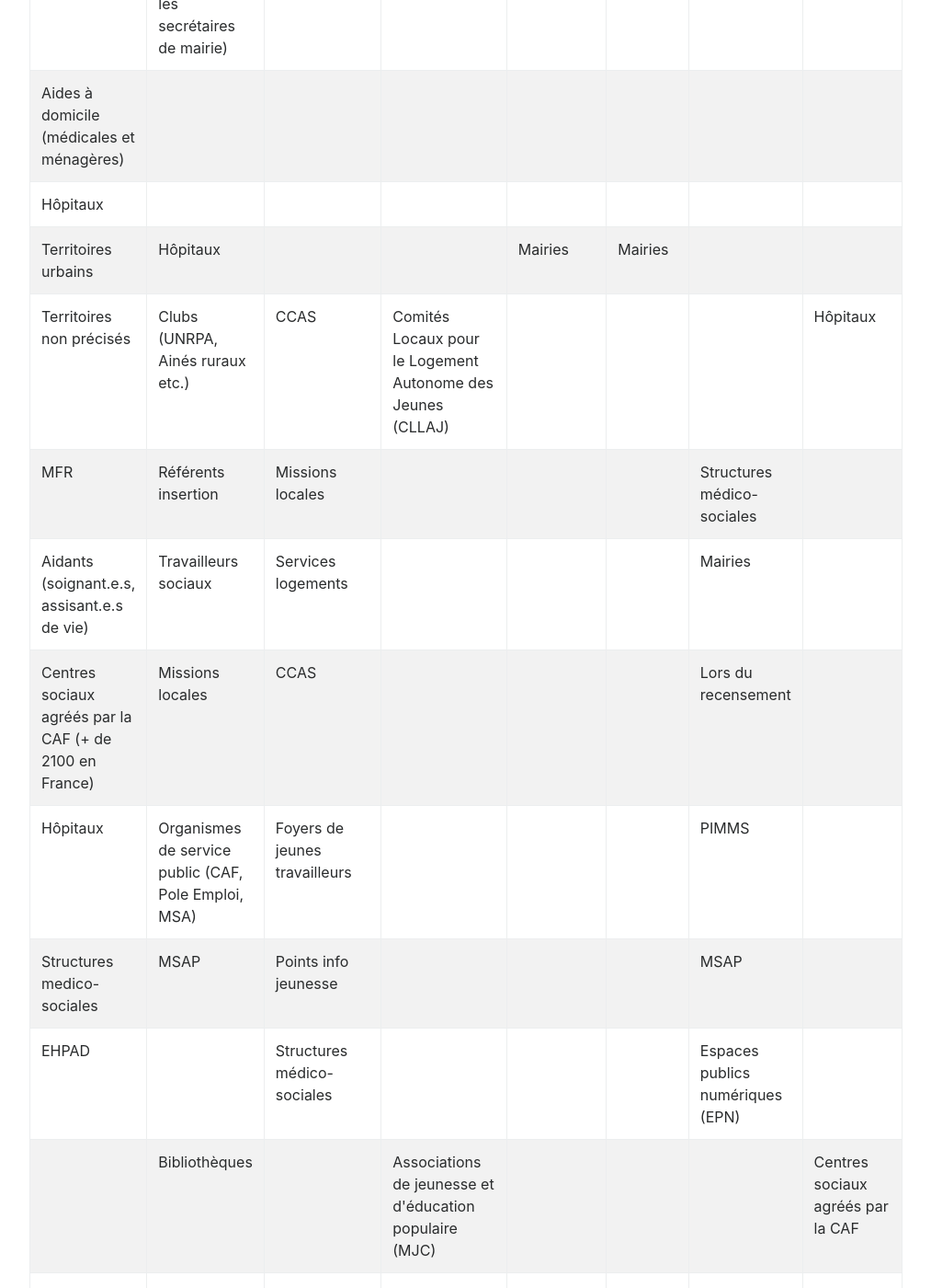
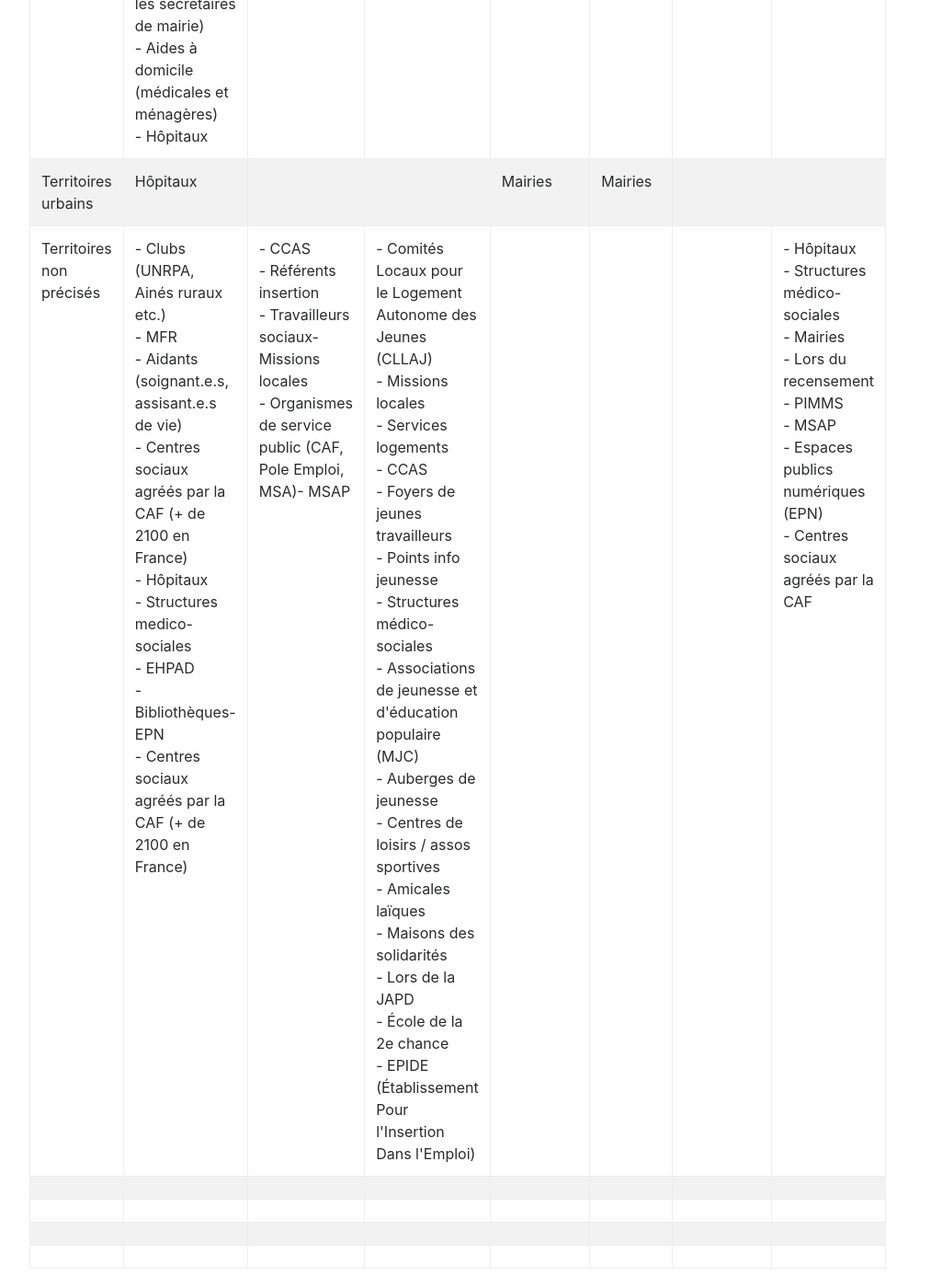
Before and after one commit to SocieteNumerique/societenumerique.github.io-old, a Jekyll site: the page built from _livrables/1_matrice.md, in a window 1280 px wide and 1400 px high, scrolled down 670 px. Shown: the whole window at 92% size, without its empty margins (31-1044 px from the left). Built offline with Jekyll 4.4.1, drawn with Linux system fonts in a browser that asks for light colours; nearby versions of some CDN libraries; some of the changed text lies outside the part shown.

Commit message:
Update 1_matrice.md

```diff
--- a/_livrables/1_matrice.md
+++ b/_livrables/1_matrice.md
@@ -27,31 +27,11 @@
     </tr>
     <tr>
       <td>Territoires ruraux</td>
-      <td>Mairie (via les maires mais surtout les secrétaires de mairie)</td>
+      <td>- Mairie (via les maires mais surtout les secrétaires de mairie)<br>- Aides à domicile (médicales et ménagères)<br>- Hôpitaux</td>
       <td></td>
       <td>Foyers ruraux</td>
       <td>Mairies</td>
       <td>Mairies</td>
-      <td></td>
-      <td></td>
-    </tr>
-    <tr>
-      <td>Aides à domicile (médicales et ménagères)</td>
-      <td></td>
-      <td></td>
-      <td></td>
-      <td></td>
-      <td></td>
-      <td></td>
-      <td></td>
-    </tr>
-    <tr>
-      <td>Hôpitaux</td>
-      <td></td>
-      <td></td>
-      <td></td>
-      <td></td>
-      <td></td>
       <td></td>
       <td></td>
     </tr>
@@ -67,99 +47,19 @@
     </tr>
     <tr>
       <td>Territoires non précisés</td>
-      <td>Clubs (UNRPA, Ainés ruraux etc.)</td>
-      <td>CCAS</td>
-      <td>Comités Locaux pour le Logement Autonome des Jeunes (CLLAJ)</td>
+      <td>- Clubs (UNRPA, Ainés ruraux etc.)<br>- MFR<br>- Aidants (soignant.e.s, assisant.e.s de vie)<br>- Centres sociaux agréés par la CAF (+ de 2100 en France)<br>- Hôpitaux<br>- Structures medico-sociales<br>- EHPAD<br>- Bibliothèques- EPN<br>- Centres sociaux agréés par la CAF (+ de 2100 en France)</td>
+      <td>- CCAS<br>- Référents insertion<br>- Travailleurs sociaux- Missions locales<br>- Organismes de service public (CAF, Pole Emploi, MSA)- MSAP</td>
+      <td>- Comités Locaux pour le Logement Autonome des Jeunes (CLLAJ)<br>- Missions locales<br>- Services logements<br>- CCAS<br>- Foyers de jeunes travailleurs<br>- Points info jeunesse<br>- Structures médico-sociales<br>- Associations de jeunesse et d'éducation populaire (MJC)<br>- Auberges de jeunesse<br>- Centres de loisirs / assos sportives<br>- Amicales laïques<br>- Maisons des solidarités<br>- Lors de la JAPD<br>- École de la 2e chance<br>- EPIDE (Établissement Pour l'Insertion Dans l'Emploi)</td>
       <td></td>
       <td></td>
       <td></td>
-      <td>Hôpitaux</td>
+      <td>- Hôpitaux<br>- Structures médico-sociales<br>- Mairies<br>- Lors du recensement<br>- PIMMS<br>- MSAP<br>- Espaces publics numériques (EPN)<br>- Centres sociaux agréés par la CAF</td>
     </tr>
     <tr>
-      <td>MFR</td>
-      <td>Référents insertion</td>
-      <td>Missions locales</td>
-      <td></td>
-      <td></td>
-      <td></td>
-      <td>Structures médico-sociales</td>
-      <td></td>
-    </tr>
-    <tr>
-      <td>Aidants (soignant.e.s, assisant.e.s de vie)</td>
-      <td>Travailleurs sociaux</td>
-      <td>Services logements</td>
-      <td></td>
-      <td></td>
-      <td></td>
-      <td>Mairies</td>
-      <td></td>
-    </tr>
-    <tr>
-      <td>Centres sociaux agréés par la CAF (+ de 2100 en France)</td>
-      <td>Missions locales</td>
-      <td>CCAS</td>
-      <td></td>
-      <td></td>
-      <td></td>
-      <td>Lors du recensement</td>
-      <td></td>
-    </tr>
-    <tr>
-      <td>Hôpitaux</td>
-      <td>Organismes de service public (CAF, Pole Emploi, MSA)</td>
-      <td>Foyers de jeunes travailleurs</td>
-      <td></td>
-      <td></td>
-      <td></td>
-      <td>PIMMS</td>
-      <td></td>
-    </tr>
-    <tr>
-      <td>Structures medico-sociales</td>
-      <td>MSAP</td>
-      <td>Points info jeunesse</td>
-      <td></td>
-      <td></td>
-      <td></td>
-      <td>MSAP</td>
-      <td></td>
-    </tr>
-    <tr>
-      <td>EHPAD</td>
-      <td></td>
-      <td>Structures médico-sociales</td>
-      <td></td>
-      <td></td>
-      <td></td>
-      <td>Espaces publics numériques (EPN)</td>
-      <td></td>
-    </tr>
-    <tr>
-      <td></td>
-      <td>Bibliothèques</td>
-      <td></td>
-      <td>Associations de jeunesse et d'éducation populaire (MJC)</td>
-      <td></td>
-      <td></td>
-      <td></td>
-      <td>Centres sociaux agréés par la CAF</td>
-    </tr>
-    <tr>
-      <td></td>
-      <td>EPN</td>
-      <td></td>
-      <td>Auberges de jeunesse</td>
       <td></td>
       <td></td>
       <td></td>
       <td></td>
-    </tr>
-    <tr>
-      <td></td>
-      <td>Centres sociaux agréés par la CAF (+ de 2100 en France)</td>
-      <td></td>
-      <td>Centres de loisirs / assos sportives</td>
       <td></td>
       <td></td>
       <td></td>
@@ -169,7 +69,7 @@
       <td></td>
       <td></td>
       <td></td>
-      <td>Amicales laïques</td>
+      <td></td>
       <td></td>
       <td></td>
       <td></td>
@@ -179,7 +79,7 @@
       <td></td>
       <td></td>
       <td></td>
-      <td>maisons des solidarités</td>
+      <td></td>
       <td></td>
       <td></td>
       <td></td>
@@ -189,27 +89,7 @@
       <td></td>
       <td></td>
       <td></td>
-      <td>Lors de la JAPD</td>
       <td></td>
-      <td></td>
-      <td></td>
-      <td></td>
-    </tr>
-    <tr>
-      <td></td>
-      <td></td>
-      <td></td>
-      <td>Ecole de la 2e chance</td>
-      <td></td>
-      <td></td>
-      <td></td>
-      <td></td>
-    </tr>
-    <tr>
-      <td></td>
-      <td></td>
-      <td></td>
-      <td>EPIDE (Établissement Pour l'Insertion Dans l'Emploi)</td>
       <td></td>
       <td></td>
       <td></td>
```
